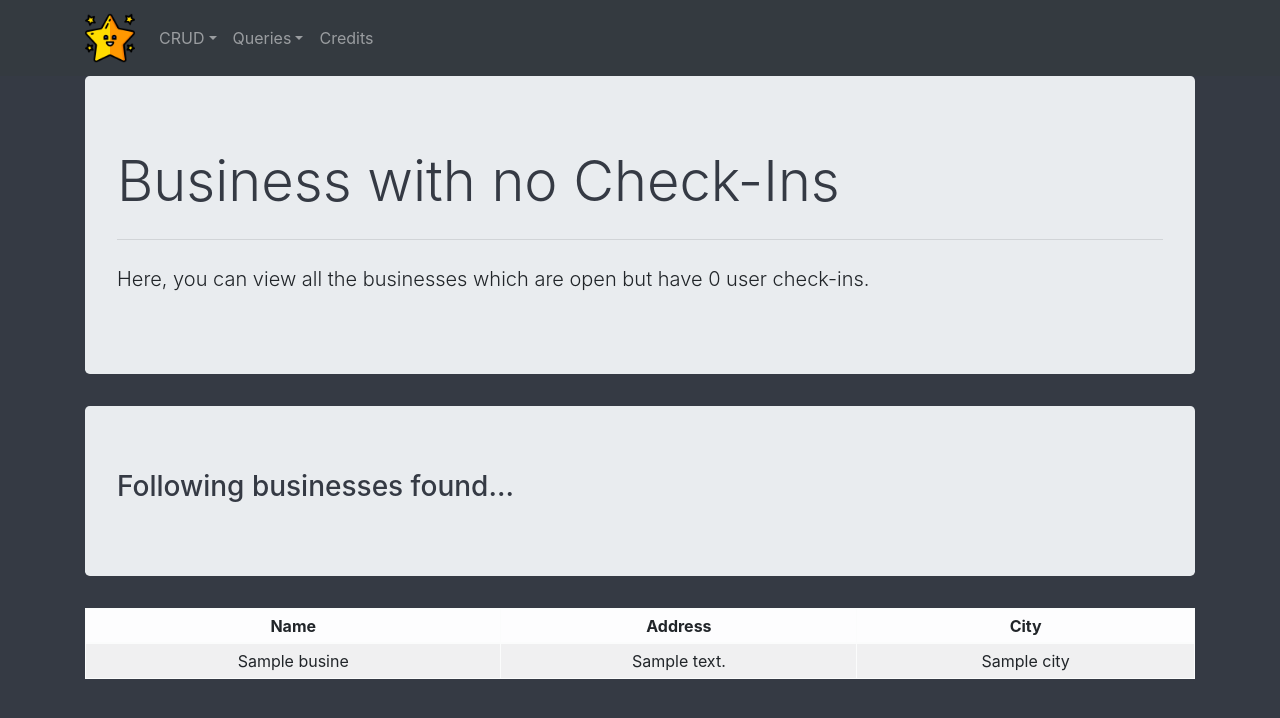
After one commit to ruijin6000/critiquel, a Flask app: page /no-checkin in a window 1280 px wide. The commit adds this page. Shown: the top 718 px of the page. Run offline with Flask 2, Linux system fonts and the light colour scheme; a database or web service that is not in the repository returns one stand-in record (values such as "Sample title"); some libraries are stand-ins or nearby versions.

Commit message:
All 15 functions done and dusted

```diff
--- a/critique/templates/base.html
+++ b/critique/templates/base.html
@@ -68,11 +68,11 @@
 
               <div class="dropdown-divider"></div>
 
-              <a class="dropdown-item" href="{{ url_for('delete') }}">Close or open?</a>
+              <a class="dropdown-item" href="{{ url_for('business_open_or_close') }}">Close or open?</a>
 
               <div class="dropdown-divider"></div>
 
-              <a class="dropdown-item" href="{{ url_for('delete') }}">Open and no check-in</a>
+              <a class="dropdown-item" href="{{ url_for('business_no_checkin') }}">Open and no check-in</a>
 
             </div>
           </li>
--- /dev/null
+++ b/critique/templates/business_no_checkin.html
@@ -0,0 +1,70 @@
+{% extends 'base.html' %}
+
+{% block title%}
+  BCI
+{% endblock %}
+
+{% block jumbotitle %}
+  <h1 class="display-4"><span style="color:#353a44">Business with no Check-Ins</span></h1>
+{% endblock %}
+
+{% block subtext %}
+  Here, you can view all the businesses which are open but have 0 user check-ins.
+{% endblock %}
+
+{% block content %}
+  {% if data %}
+    {% if data.count() == 0 %}
+      <div class="jumbotron">
+        <h3><span style="color:#353a44">No businesses found that are open and have 0 check-ins</span></h3>
+      </div>
+    {% else %}
+      <div class="jumbotron">
+        <h3><span style="color:#353a44">Following businesses found...</span></h3>
+      </div>
+      <table class="table table-light table-bordered table-sm table-striped text-center">
+        <thead>
+          <th scope="col">Name</th>
+          <th scope="col">Address</th>
+          <th scope="col">City</th>
+        </thead>
+        <tbody>
+          {% for row in data %}
+            <tr>
+              <td>{{ row['name'] }}</td>
+              <td>{{ row['address'] }}</td>
+              <td>{{ row['city'] }}</td>
+            </tr>
+          {% endfor %}
+        </tbody>
+      </table>
+    {% endif %}
+
+  {% else %}
+
+    <form action="{{ url_for('business_no_checkin') }}" method="post" id="form1">
+
+          <div class="form-group row">
+            <label class="col-sm-3 col-form-label col-form-label-lg" for="review">Review</label>
+            <div class="col-sm-6">
+              <input class="form-control form-control-lg" name="review" placeholder="Number of reviews" required>
+            </div>
+          </div>
+
+          <div class="form-group row">
+            <label class="col-sm-3 col-form-label col-form-label-lg" for="rating">Rating</label>
+            <div class="col-sm-6">
+              <input class="form-control form-control-lg" name="rating" placeholder="1-5 scale." required>
+            </div>
+          </div>
+
+          <div class="form-group row">
+            <label class="col-sm-3 col-form-label col-form-label-lg" for="city">City</label>
+            <div class="col-sm-6">
+              <input class="form-control form-control-lg" name="city" placeholder="Location">
+            </div>
+          </div>
+
+        <button type="submit" class="btn btn-primary" value="submit" form="form1">Submit</button>
+  {% endif %}
+{% endblock %}
--- a/critique/views.py
+++ b/critique/views.py
@@ -134,8 +134,25 @@ def best_nights():
 
 @app.route('/open-close', methods=['POST', 'GET'])
 def business_open_or_close():
-    pass
+    if request.method == 'POST':
+        name = capitalize_each_word(request.form['name'])
+        parameters = {}
+        if len(name) != 0:
+            parameters['name'] = name
+        city = capitalize_each_word(request.form['city'])
+        if len(city) != 0:
+            parameters['city'] = city
+        projection = {'name': 1, 'city': 1, 'is_open':1}
+        result = mongo.db.business.find(parameters, projection).limit(5)
+        return render_template('business_open.html', data=result)
+    return render_template('business_open.html')
 
+@app.route('/no-checkin', methods=['GET'])
+def business_no_checkin():
+    data = mongo.db.checkin.find({'date': {'$size': 0}}, {'business_id':1})
+    ids = [i['business_id'] for i in data]
+    result = mongo.db.business.find({'business_id': {'$in': ids}})
+    return render_template('business_no_checkin.html', data=result)
 
 @app.route('/insert', methods=['POST', 'GET'])
 def insert():
```
Also changed, not shown: critique/templates/business_open.html (added, +67 -0 lines).
